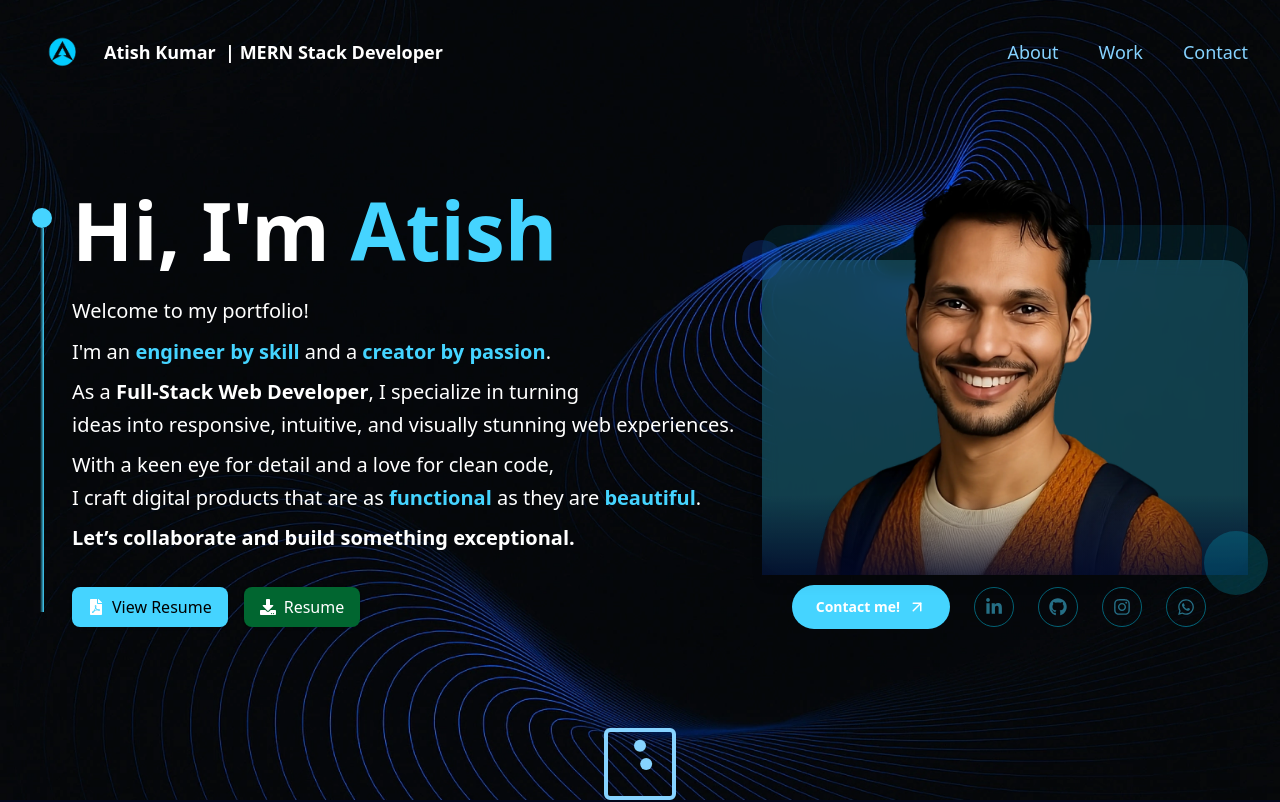
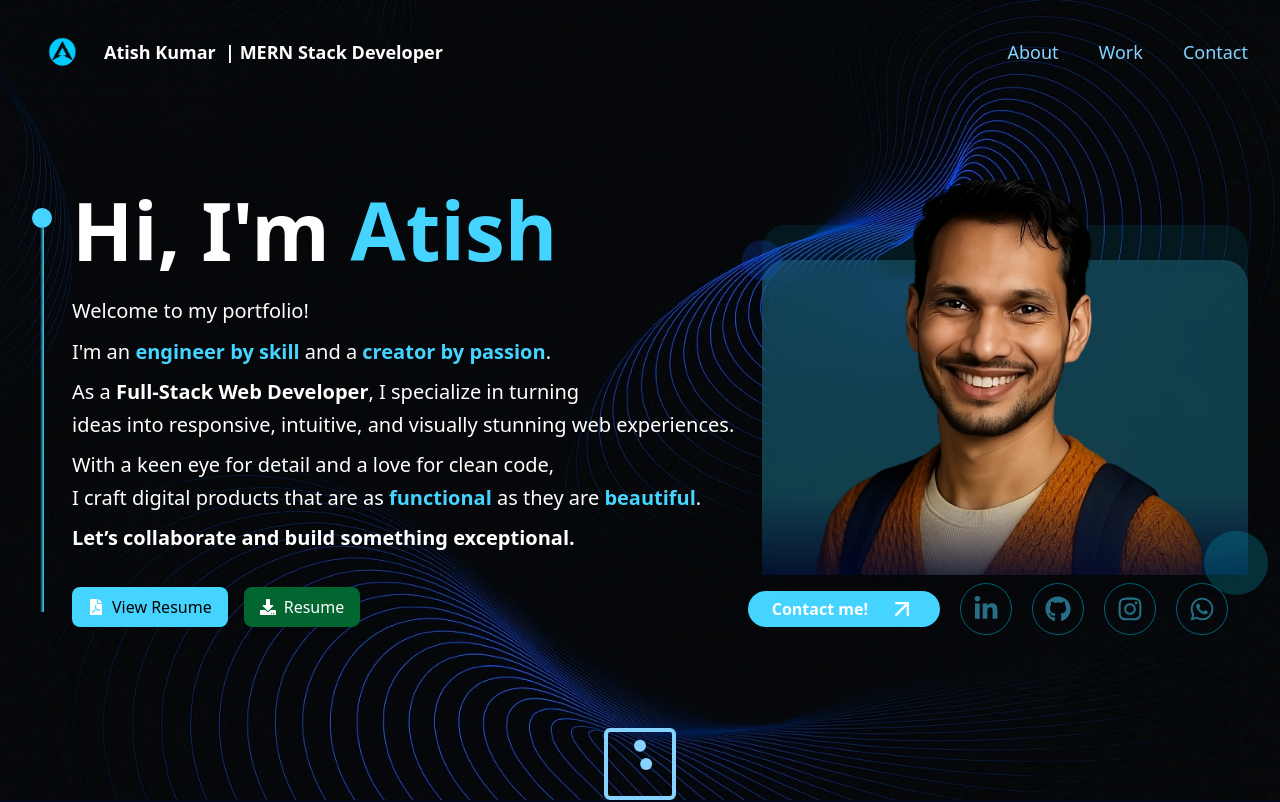
Before and after one commit to atish0117/NewPortfolio, a React (Vite) app: page / in a window 1280 px wide. Shown: the top 802 px of the page. Built offline with nearby package versions, Linux system fonts and the light colour scheme.

Commit message:
update contact bar

```diff
--- a/src/Components/ContactBar.jsx
+++ b/src/Components/ContactBar.jsx
@@ -98,7 +98,7 @@ const ContactBar = () => {
 
   // DESKTOP VERSION
   return (
-    <div className="flex flex-col md:flex-row items-center justify-center gap-6 p-9.5 rounded-b-3xl dark:bg-tertiary bg-transparent transition-colors duration-300">
+    <div className="flex flex-col md:flex-row items-center justify-center gap-5 py-8 px-4 rounded-b-3xl dark:bg-tertiary bg-transparent transition-colors duration-300">
       {/* Contact Button */}
         <motion.a
           href="#contact"
@@ -108,36 +108,36 @@ const ContactBar = () => {
           }}
           whileTap={{ scale: 0.97 }}
           transition={{ type: "spring", stiffness: 300, damping: 15 }}
-        className="group relative inline-flex items-center gap-2 px-6 py-3 rounded-full bg-[#45D4FF] text-white font-semibold text-sm overflow-hidden"
+          className="group relative flex items-center  gap-5 px-6 py-1 rounded-full bg-[#45D4FF] text-white font-semibold text-md overflow-hidden"
         >
           Contact me!
           <motion.span
-          className="inline-block"
+            className="inline-block "
             initial={{ x: 0, y: 0 }}
             whileHover={{ x: 4, y: -4 }}
             transition={{ type: "spring", stiffness: 300 }}
           >
-          <FiArrowUpRight size={18} />
+            <FiArrowUpRight size={28} />
           </motion.span>
           <span className="absolute inset-0 rounded-full bg-blue-400 opacity-10 animate-ping pointer-events-none" />
         </motion.a>
 
       {/* Social Icons */}
-      <div className="flex gap-4 md:gap-6 relative">
+      <div className="flex gap-3 md:gap-5 relative">
         {socialLinks.map(({ href, Icon, label }) => (
           <a
             key={label}
             href={href}
             target="_blank"
             rel="noopener noreferrer"
-            className="group relative w-10 h-10 rounded-full border border-cyan-500
+            className="group relative w-13 h-13 rounded-full border border-cyan-500
               text-[#45D4FF] dark:text-cyan-500 flex items-center justify-center
               hover:bg-[#45D4FF] hover:text-white transition-all duration-300
               animate-pulse hover:animate-none"
           >
             <Icon
               className="transition-transform duration-500 group-hover:rotate-12"
-              size={18}
+              size={26}
             />
            <span
   className="absolute top-full mt-2 left-1/2 -translate-x-1/2
```
Lines whose indentation alone changed are shown as unchanged.
